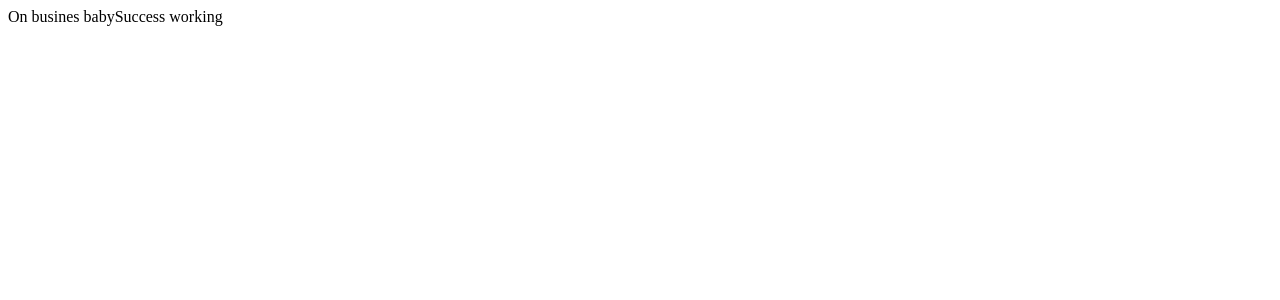
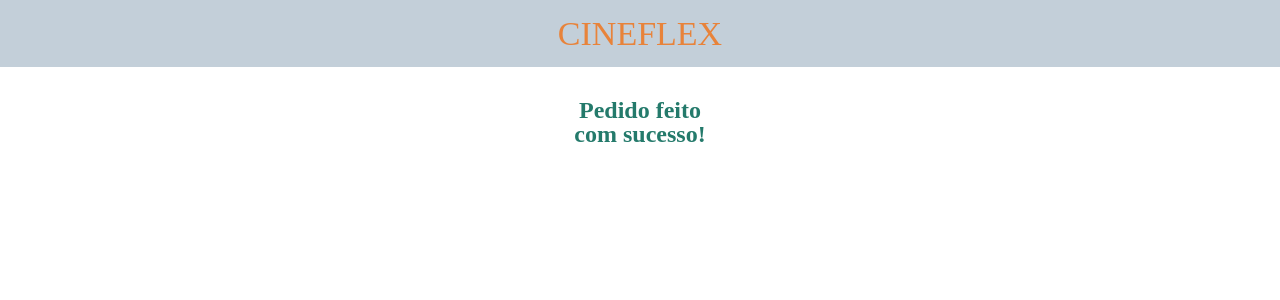
Before and after one commit to mateusrfon/Projeto-Cineflex, a React (Create React App) app: page /sucesso in a window 1280 px wide. Shown: the top 300 px of the page. Built offline with nearby package versions, Linux system fonts and the light colour scheme.

Commit message:
layout inicial

```diff
--- a/src/App.js
+++ b/src/App.js
@@ -2,6 +2,9 @@
 import Schedule from './Components/Schedule';
 import Seats from './Components/Seats';
 import Success from './Components/Success';
+
+import './styles/reset.css';
+import './styles/style.css';
 
 import React from 'react';
 import {BrowserRouter, Switch, Route} from 'react-router-dom';
@@ -13,7 +16,7 @@
     return (
         <>
         <BrowserRouter>
-            On busines baby
+            <div className='top-bar'>CINEFLEX</div>
             <Switch>
                 <Route path="/" exact>
                     <Movies />
--- a/src/Components/Movies.js
+++ b/src/Components/Movies.js
@@ -1,3 +1,5 @@
 export default function Movies() {
-    return 'Movies working';
+    return (
+        <div className='title'>Selecione o filme</div>
+    );
 }
--- a/src/Components/Schedule.js
+++ b/src/Components/Schedule.js
@@ -1,3 +1,5 @@
 export default function Schedule() {
-    return 'Schedule working';
+    return (
+        <div className='title'>Selecione o horário</div>
+    );
 }
--- a/src/Components/Seats.js
+++ b/src/Components/Seats.js
@@ -1,3 +1,5 @@
 export default function Seats() {
-    return 'Seats working';
+    return (
+        <div className='title'>Selecione o(s) assento(s)</div>
+    );
 }
--- a/src/Components/Success.js
+++ b/src/Components/Success.js
@@ -1,3 +1,5 @@
 export default function Success() {
-    return 'Success working';
+    return (
+        <div className='title success'>Pedido feito<br/>com sucesso!</div>
+    );
 }
--- /dev/null
+++ b/src/styles/reset.css
@@ -0,0 +1,56 @@
+/* http://meyerweb.com/eric/tools/css/reset/
+   v2.0 | 20110126
+   License: none (public domain)
+*/
+
+html, body, div, span, applet, object, iframe,
+h1, h2, h3, h4, h5, h6, p, blockquote, pre,
+a, abbr, acronym, address, big, cite, code,
+del, dfn, em, img, ins, kbd, q, s, samp,
+small, strike, strong, sub, sup, tt, var,
+b, u, i, center,
+dl, dt, dd, ol, ul, li,
+fieldset, form, label, legend,
+table, caption, tbody, tfoot, thead, tr, th, td,
+article, aside, canvas, details, embed,
+figure, figcaption, footer, header, hgroup,
+menu, nav, output, ruby, section, summary,
+time, mark, audio, video, button {
+	margin: 0;
+	padding: 0;
+	border: 0;
+	font-size: 100%;
+	font: inherit;
+	vertical-align: baseline;
+}
+/* HTML5 display-role reset for older browsers */
+article, aside, details, figcaption, figure,
+footer, header, hgroup, menu, nav, section {
+	display: block;
+}
+body {
+	line-height: 1;
+}
+ol, ul {
+	list-style: none;
+}
+blockquote, q {
+	quotes: none;
+}
+blockquote:before, blockquote:after,
+q:before, q:after {
+	content: '';
+	content: none;
+}
+table {
+	border-collapse: collapse;
+	border-spacing: 0;
+}
+
+strong {
+    font-weight: bold;
+}
+
+* {
+    box-sizing: border-box;
+}
--- /dev/null
+++ b/src/styles/style.css
@@ -0,0 +1,36 @@
+@import url('https://fonts.googleapis.com/css2?family=Roboto:wght@400;700&display=swap');
+
+.body {
+    font-family: 'Roboto';
+    padding: 0 25px 0 30px;
+    display: flex;
+    flex-direction: column;
+    align-items: center;
+}
+
+.top-bar {
+    width: 100%;
+    height: 67px;
+    background-color: #C3CFD9;
+    display: flex;
+    justify-content: center;
+    align-items: center;
+    color: #E8833A;
+    font-size: 34px;
+    line-height: 40px;
+}
+
+.title {
+    display: flex;
+    justify-content: center;
+    align-items: center;
+    height: 110px;
+    font-size: 24px;
+    color: #293845;
+}
+
+.title.success {
+    text-align: center;
+    font-weight: 700;
+    color: #247A6B;
+}
```
